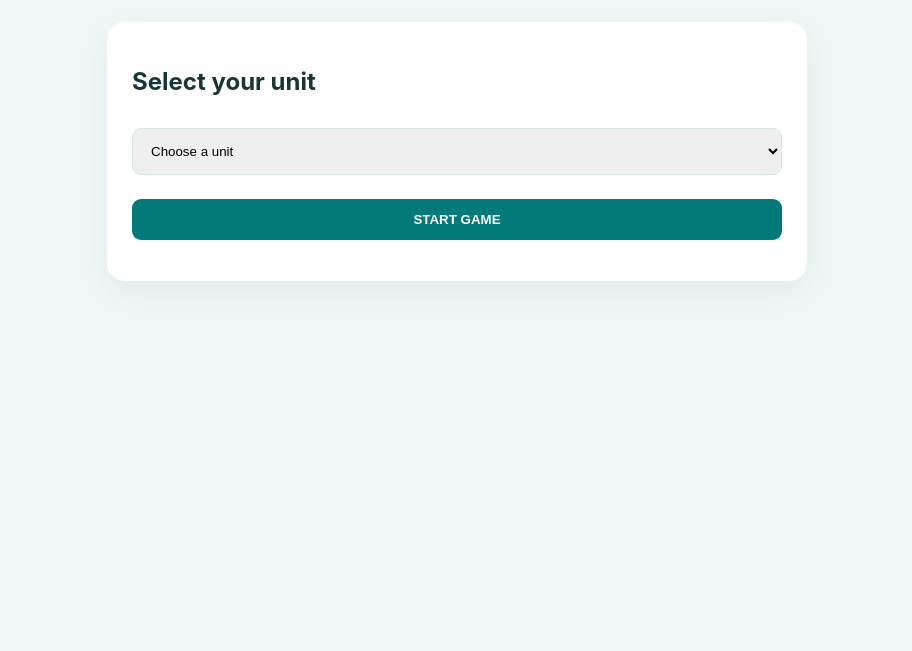
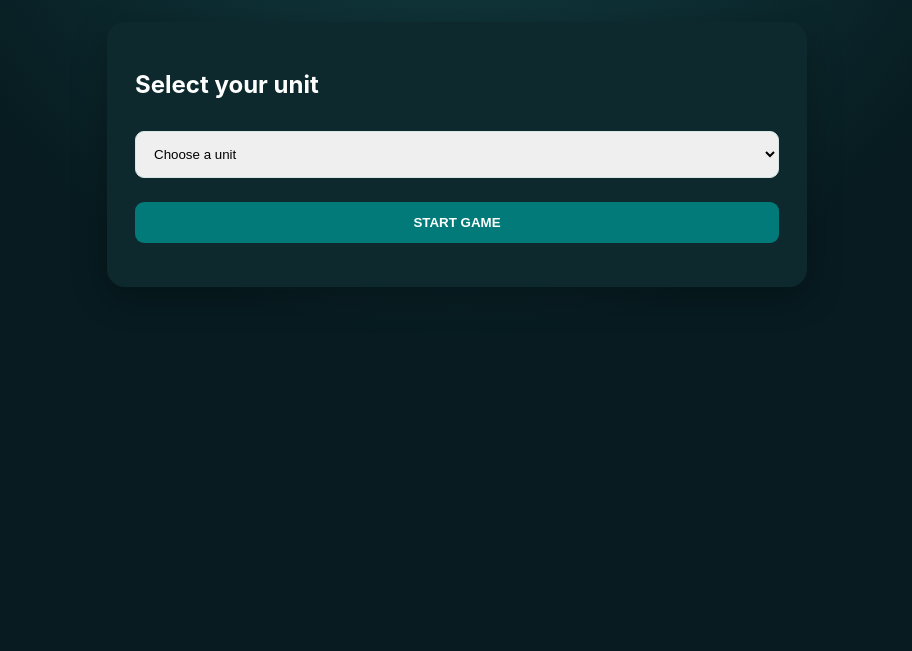
Before and after one commit to paulo870/BRB1, a plain HTML site: page games/word-ladder.html in a window 1280 px wide. Shown: the part 179-830 px from the top of the page, without its empty margins (183-1095 px from the left). Before the commit the page ends 800 px from the top, so only its background shows below. Drawn offline with Linux system fonts and the light colour scheme.

Commit message:
Update word-ladder.css

```diff
--- a/games/css/word-ladder.css
+++ b/games/css/word-ladder.css
@@ -4,9 +4,14 @@
 
 body {
     margin: 0;
-    background: #f1f7f7;
-    color: #183638;
+    min-height: 100vh;
+    background: radial-gradient(
+        circle at 50% -10%,
+        #16464a 0,
+        #071b20 54%
+    );
     font-family: Inter, Arial, sans-serif;
+    color: #ffffff;
 }
 
 .container {
@@ -39,10 +44,11 @@ header h1 {
 }
 
 .panel {
-    background: white;
-    padding: 25px;
+    background: #0d292e;
+    color: #ffffff;
     border-radius: 18px;
-    box-shadow: 0 10px 35px rgba(1, 88, 93, .08);
+    padding: 28px;
+    box-shadow: 0 10px 35px rgba(0, 0, 0, .25);
 }
 
 select {
```
